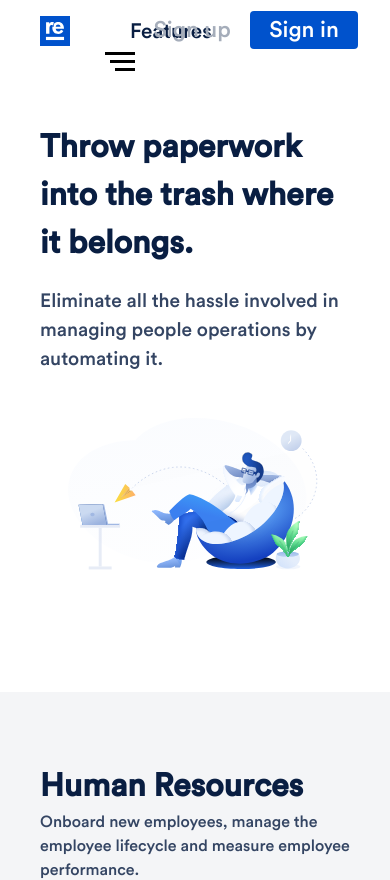
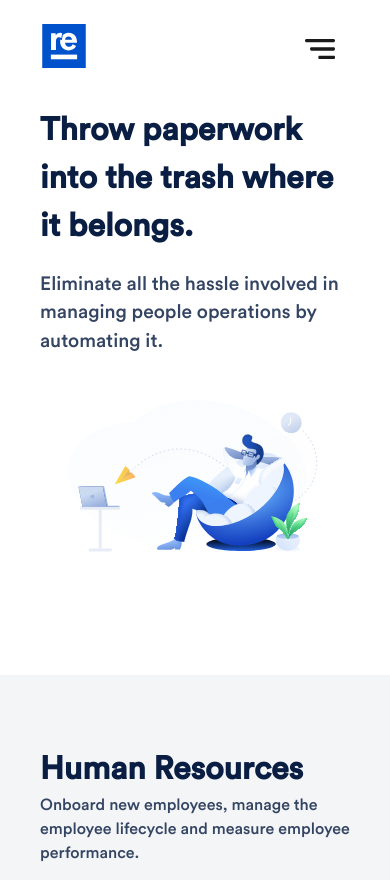
Before and after one commit to KodeSage/Resource-Edge, a React (Create React App) app: page / in a window 390 px wide. Shown: the top 880 px of the page. Built offline with nearby package versions, Linux system fonts and the light colour scheme.

Commit message:
Made the Navbar responsive

```diff
--- a/src/Components/NavBarComponent/NavBar.css
+++ b/src/Components/NavBarComponent/NavBar.css
@@ -1,125 +1,141 @@
 
-header{
- padding: 1rem 0;
- background-color: transparent;
- position: relative;
- z-index: 2;
-}
-div{
-    display: block;
-}
-
- .navbar-brand {
+.header{
   display: flex;
 }
-
-.navbar-middle {
-
-}
-
-.navbar-logo img{
-    height: 30px;
-    align-items: center;
-    margin-right: 30px;
-}
-.navbar-right{
-    position: fixed;
-    z-index: 15;
-    top: 0.9rem;
-    right: 2rem;
-}
-.navbar ul{
-  display: flex;
-}
-
-.navbar li{
-    list-style: none;
-
+li{
+  list-style-type: none;
 }
 a{
 text-decoration: none;
 }
-.navbar a{
+.navLogo img{
+  min-height: 8vh;
+  padding-top: 1.5rem;
+  height: 70%;
+}
+.mobile-menu{
+  display: none;
+}
+.navLinks{
+  display: flex;
+  align-items: center;
+  padding-top: 1rem;
+}
+.links a{
+  letter-spacing: 3px;
+  font-size: 16px;
+  font-weight: bold;
   color: var(--primary-blue);
-    cursor: pointer;
-    text-decoration: none;
-    padding: 0 30px;
-    font-size: 1.3rem;
+  margin: 0 20px;
+}
+.links{
+  margin-right: 400px;
+}
+.buttons{
+  display: flex;
+  align-items: center;
+ overflow:hidden;
 }
 
-.sign-up-btn, .sign-in-btn{
-    padding: .5rem 1.2rem;
-    border-radius: 12px;
-    font-size: 1.4rem;
+.sign-up, .sign-in{
+   padding: 5px 30px;
+    font-size: 1.3rem;
     font-weight: 500;
     cursor: pointer;
-    /* height: 40px; */
+    border-radius: 8px;
+    border: none;
 }
-.sign-up-btn{
+.sign-up{
     background: transparent;
    color: var(--primary-grey);
+   outline: none;
 }
-.sign-in-btn{
+
+.sign-in {
   background: var(--secondary-blue);
    color: var(--primary-white);
-   border-radius: 4px;
 }
- .sign-in-btn:hover{
-    background-color: var(--primary-blue);
-}
-.burger{
-    display: none;
-}
-
-.navbar-left a{
-    color: var(--primary-blue);
-    cursor: pointer;
-    text-decoration: none;
-    padding: 0 30px;
-    font-size: 1.3rem;
-}
-
-.burger .line1{
-    width: 30px;
-    height: 3px;
-    margin: 5px;
-    background-color: black;
-}
-.burger .line2{
-    width: 25px;
-    height: 3px;
-    margin-left: 10px;
-    background-color: black;
-}
-.burger .line3{
-    width: 20px;
-    height: 3px;
-    margin: 5px 15px;
-    background-color: black;
-}
-
-@media screen and (max-width:1150px){
-
-    .navbar-logo img {
+@media (max-width: 960px) {
+    .navLogo img {
        content: url(../Assets/mobilelogo.svg);
         background-repeat: no-repeat;
+        width: 3rem;
+        height: 3.5rem;
     }
-     .burger{
-        display: block;
+    .header{
+      justify-content: space-between;
+    }
+  .sign-up, .sign-in{
+    padding: 5px 350px;
+    margin-bottom:5px;
+}
+.menu-icon {
+    width: 60px;
+    height: 40px;
+  }
+  .navLinks{
+      position: absolute;
+      height: 50vh;
+      top: 20vh;
+      flex-direction: column;
+      width: 100%;
+      left: -100%;
+      opacity: 0;
+      transition: all 0.5s ease-in;
+      align-items: flex-start;
+      padding: 0px 50px;
+      overflow-x: hidden;
+}
+ .links{
+display: flex;
+flex-direction: column;
+margin-right: 0px;
+margin: 22px 0;
+ }
+  .links a {
+margin: 12px 0;
+text-align: left;
+ }
+.navLinks.active{
+  background: white;
+    left: 0;
+    opacity: 1;
+    transition: all 0.5s ease-out;
+    z-index: 2;
+     -webkit-filter: drop-shadow(12px 12px 25px rgba(0,0,0,0.5));
+    filter: drop-shadow(2px 12px 25px rgba(0,0,0,0.5));
+}
+.mobile-menu{
+  display: flex;
+  align-items: center;
+  padding-top: 1.5rem;
+}
+.buttons{
+   flex-direction: column-reverse;
+}
+  .sign-up {
+ background: #F4F5F7;
+mix-blend-mode: normal;
+
   }
 }
-
-@media screen and (max-width:1100px){
-
-    .navbar-logo img {
-       content: url(../Assets/mobilelogo.svg);
-        background-repeat: no-repeat;
-    }
-     .burger{
-        display: block;
+@media (max-width: 730px){
+    .sign-up, .sign-in{
+    padding: 5px 250px;
 }
 }
-
-.nav-active{
-    transform: translateX(0);
+@media (max-width: 630px){
+    .sign-up, .sign-in{
+    padding: 5px 200px;
 }
+}
+@media (max-width: 530px){
+    .sign-up, .sign-in{
+    padding: 5px 150px;
+}
+}
+@media (max-width: 430px){
+    .sign-up, .sign-in{
+    padding: 5px 120px;
+}
+}
--- a/src/Components/NavBarComponent/NavBar.js
+++ b/src/Components/NavBarComponent/NavBar.js
@@ -1,68 +1,45 @@
-
-import logo from '../Assets/desktoplogo.svg';
-import './NavBar.css';
-import Container from '../CommonStyles/Container';
+import React, { useState } from "react";
+import logo from "../Assets/desktoplogo.svg";
+import "./NavBar.css";
+import Container from "../CommonStyles/Container";
+import {ReactComponent as BurgerMenu } from '../Assets/menu.svg'
+import { ReactComponent as CloseMenu } from "../Assets/x.svg";
 
 const NavBar = () => {
-  const link = '#';
+   const [click, setClick] = useState(false);
+  const handleClick = () => setClick(!click);
+
+  const link = "#";
 
   return (
-    <header className="site-header">
-      <Container className="navbar-brand">
-        <div className="navbar-logo">
-          <img src={logo} alt="logo" />
-        </div>
-        <div className="navbar-middle">
-          <div className="navbar">
-            <ul>
-              <li>
-                <a href={link}>Features</a>
-              </li>
-              <li>
-                <a href={link}>About</a>
-              </li>
-            </ul>
+    <Container className="header">
+      <div className="navLogo">
+        <img src={logo} alt="navlogo" />
+      </div>
+      <nav className={click ? "navLinks active" : "navLinks"}>
+          <div className="links">
+              <a href={link}>Features</a>
+              <a href={link}>About</a>
           </div>
-          <div className="navbar-right">
-            <a href={link}>
-              <span className="sign-up-btn">Sign up</span>
-            </a>
-            <a href={link}>
-              <span className="sign-in-btn">Sign in</span>
-            </a>
+          <div className="buttons">
+            <button className="sign-up">
+              SignUp
+            </button>
+            <button className="sign-in">
+              SignIn
+            </button>
           </div>
-          <div className="burger">
-            <div className="line1"></div>
-            <div className="line2"></div>
-            <div className="line3"></div>
-          </div>
-        </div>
-      </Container>
-    </header>
-    // <nav className="navbar">
-    //   <div className="navbar-brand container">
-    //     <div className="navbar-left">
-    //       <div className="navbar-logo">
-    //         <img src={logo} alt="logo" />
-    //       </div>
-    //       <div className="navbar-left-a">
-    //         <a href={link}>Features</a>
-    //         <a href={link}>About</a>
-    //       </div>
-    //     </div>
-    //     <div className="navbar-right">
-    //       <button className="sign-up-btn">Sign up</button>
-    //       <button className="sign-in-btn">Sign in</button>
-    //     </div>
-    //     <div className="burger">
-    //       <div className="line1"></div>
-    //       <div className="line2"></div>
-    //       <div className="line3"></div>
-    //     </div>
-    //   </div>
-    // </nav>
+      </nav>
+      <div className="mobile-menu" onClick={handleClick}>
+        {click ? (
+          <CloseMenu className="menu-icon" />
+        ) : (
+          <BurgerMenu className="menu-icon" />
+        )}
+      </div>
+    </Container>
   );
+};
 
-}
 
 export default NavBar;
--- a/src/index.css
+++ b/src/index.css
@@ -2,7 +2,6 @@
   box-sizing: border-box;
   margin: 0;
   padding: 0;
-  /* border: 2px solid red; */
 }
 @font-face{
     src: url(./Components/Assets/Circular-Std-Medium-500.ttf);
@@ -20,10 +19,5 @@ body{
     margin: 0;
     -webkit-font-smoothing: antialiased;
     -moz-osx-font-smoothing: grayscale;
+    overflow-x: hidden;
 }
-/* .container {
-   max-width: 1200px;
-    margin: 0 auto;
-    overflow: auto;
-    padding: 0 40px;
-} */
```
Also changed, not shown: src/Components/Assets/menu.svg (added), src/Components/Assets/x.svg (added). Lines whose indentation alone changed are shown as unchanged.
